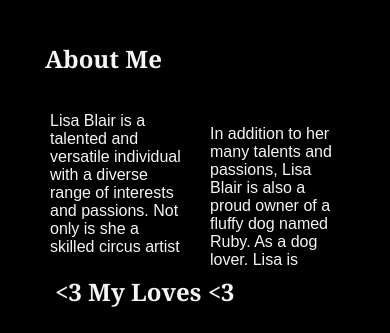
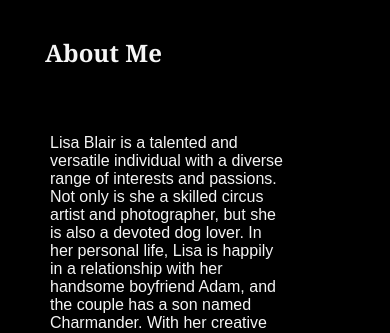
Before and after one commit to LisaJLB/coursera-test, a plain HTML site: page site/index.html in a window 390 px wide. Shown: the part 413-746 px from the top of the page. Drawn offline with Linux system fonts and the light colour scheme.

Commit message:
added in mobile and desktop resizing

```diff
--- a/site/Stylesheet.css
+++ b/site/Stylesheet.css
@@ -7,24 +7,45 @@ body {
 	   background-color: black;
 	   color: whitesmoke;
 		}
-				#box {
+@media (min-width: 1200px) {
+	#box {
   background-color: black;
   padding: 10px;
-  border-radius: 12px;
-  width: 45%;
-  height: 150px;
   margin-top: 50px;
   overflow: auto;
+  position: absolute;
+  top: 30px;
+  left: 5px%;
 }
 	#box-2 {
   background-color: black;
   padding: 10px;
-  border-radius: 12px;
-  width: 45%;
-  height: 150px;
-  margin-top: 20px;
+  margin-top: 0px;
   overflow: auto;
+  position: relative;
+  top:30px;
+  left:50%;
 }
+}
+@media (max-width:1199px){
+	#box {
+  background-color: black;
+  padding: 10px;
+  margin-top: 50px;
+  overflow: auto;
+  position: relative;
+  width:80%;
+}
+	#box-2 {
+  background-color: black;
+  padding: 10px;
+  margin-top: 0px;
+  overflow: auto;
+  position: relative;
+  width:80%;
+}
+}
+	}
 		h1 {
 		 font-family: Georgia, serif;
          font-size: 200%;
--- a/site/index.html
+++ b/site/index.html
@@ -16,10 +16,11 @@ div{
 	top: 30px;
 	padding: 10px;
 }
-		#box {
+	/*************Desktop-Devices**************/
+@media (min-width: 1200px) {
+	#box {
   background-color: black;
   padding: 10px;
-  /*border: 3px solid white;*/
   margin-top: 50px;
   overflow: auto;
   position: absolute;
@@ -29,14 +30,32 @@ div{
 	#box-2 {
   background-color: black;
   padding: 10px;
- /* border: 3px solid white;*/
   margin-top: 0px;
   overflow: auto;
   position: relative;
   top:30px;
   left:50%;
 }
-	</style>
+}
+@media (max-width:1199px){
+	#box {
+  background-color: black;
+  padding: 10px;
+  margin-top: 50px;
+  overflow: auto;
+  position: relative;
+  width:80%;
+}
+	#box-2 {
+  background-color: black;
+  padding: 10px;
+  margin-top: 0px;
+  overflow: auto;
+  position: relative;
+  width:80%;
+}
+}
+</style>
 </head>
 <body>
 <h1> Lisa Blair</h1>
```
